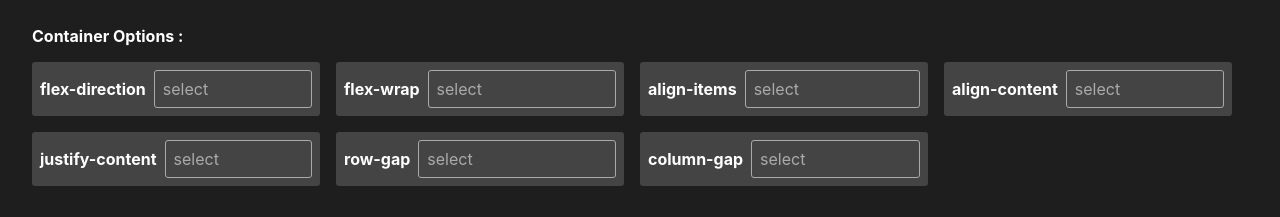
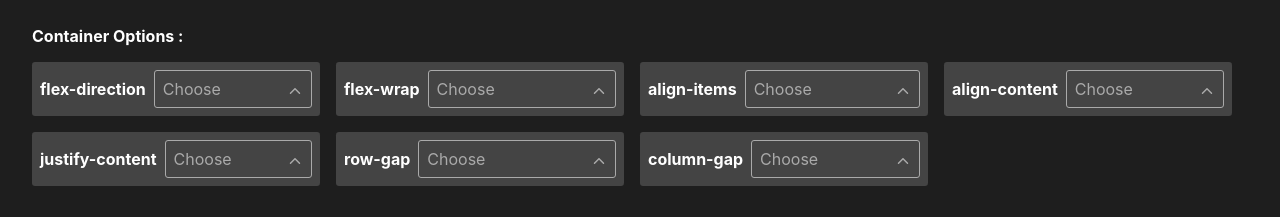
Before and after one commit to Ak-ram/Flexbox-Tool, a React (Create React App) app: page / in a window 1280 px wide. Shown: the part 735-952 px from the top of the page. Built offline with nearby package versions, Linux system fonts and the light colour scheme; the HTML template or start-up script is replaced by a standard one.

Commit message:
Fix: selectbox issue

```diff
--- a/src/components/select/select.jsx
+++ b/src/components/select/select.jsx
@@ -4,7 +4,7 @@ import Option from '../option/option'
 import './select.sass'
 const Select = ({ name, prop }) => {
     const [isClicked, setClicked] = useState(false);
-    // const [isOpened, setOpened] = useState(false);
+    const [isOpened, setOpened] = useState(false);
     const [options,setOptions] = useState([])
     try{
         useEffect(()=>{
@@ -16,15 +16,15 @@ const Select = ({ name, prop }) => {
         for (let i = 0; i < optionElement.length; i++)
             optionElement[i].classList.add('hide')
         setClicked(!isClicked);
-        // setOpened(!isOpened);
+        setOpened(!isOpened);
     }
     return (
         <div className='select'>
             <div className='name'>{name}</div>
             <div className='options'>
                 <div className='default-option' onClick={(ele)=>ChangeOptionsListStatus(ele)}>
-                    {/* Choose {isOpened?<IoIosArrowDown />:<IoIosArrowUp />} */}
-                    select
+                    Choose {isOpened?<IoIosArrowDown />:<IoIosArrowUp />}
+                    {/* select */}
                     </div>
                 <div className={`${isClicked ? 'secondary-options' : 'secondary-options hide'}`}>
                     {options?.map((option) => {
```
